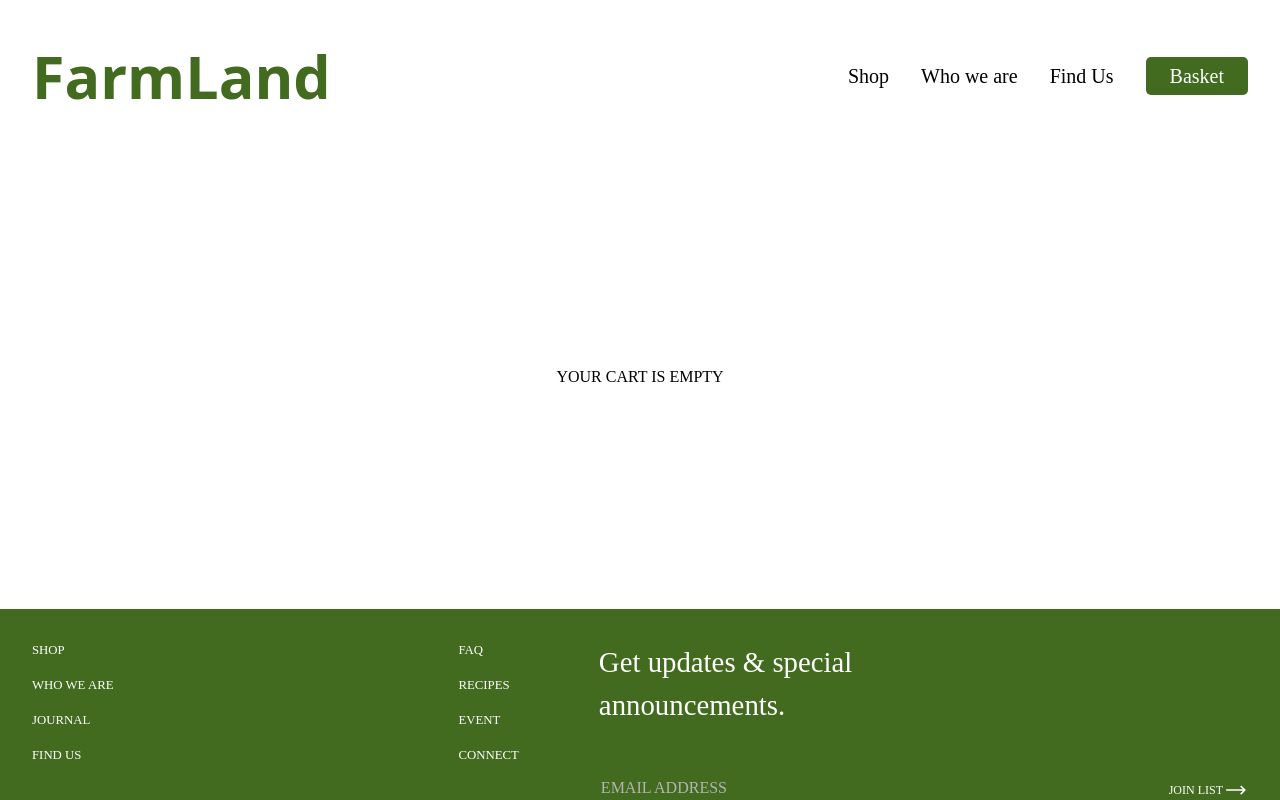
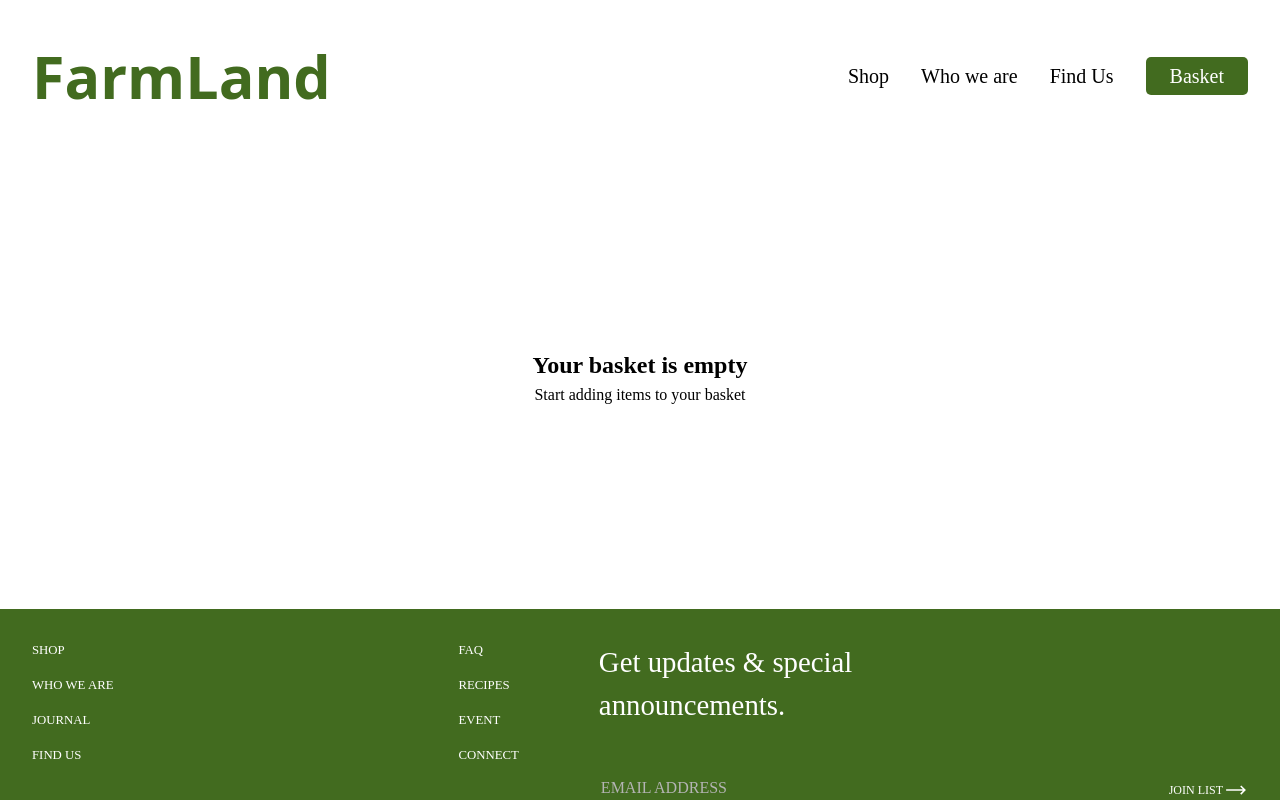
Before and after one commit to Ayoroq/farmLand, a React (Vite) app: page /basket in a window 1280 px wide. Shown: the top 800 px of the page. Built offline with nearby package versions, Linux system fonts and the light colour scheme; a web font is replaced by a local one.

Commit message:
Improved the structure of the basket page

```diff
--- a/src/pages/Basket/Basket.jsx
+++ b/src/pages/Basket/Basket.jsx
@@ -1,45 +1,38 @@
 import styles from "./Basket.module.css";
-import {useContext} from "react";
-import {BasketContext} from "../../context/BasketContext.jsx";
+import { useContext } from "react";
+import { BasketContext } from "../../context/BasketContext.jsx";
 
 export default function Basket() {
   const basket = useContext(BasketContext);
   const totalItems = basket.getTotalItems();
   return (
-    !totalItems && (
-      <main className={styles.basketMain}>
+    <main className={styles.basketMain}>
+      {!totalItems && (
         <div className={styles.basketEmpty}>
-            YOUR CART IS EMPTY
+          <h2>Your basket is empty</h2>
+          <p>Start adding items to your basket</p>
         </div>
-      </main>
-    )
-    ||
-    (
-      <main className={styles.basketMain}>
+      )}
+      {totalItems > 0 && (
         <div className={styles.basketContainer}>
           <div className={styles.basketItems}>
-            {basket.basket.map((item) => (
-              <div className={styles.basketItem} key={item.id}>
-                <div className={styles.basketItemImgContainer}>
-                  <img src={item.image} alt={item.name} className={styles.basketItemImg} />
-                </div>
-                <div className={styles.basketItemDetailsContainer}>
+            {basket.basket.map((item, index) => (
+              <div className={styles.basketItem} key={index}>
+                <img src={item.image} alt={item.name} />
+                <div className={styles.basketItemDetails}>
                   <h3>{item.name}</h3>
-                  <p>
-                    ${item.price} / <span>{item.unit}</span>
-                  </p>
+                  <p>${item.price} / <span>{item.unit}</span></p>
+                  <div className={styles.basketItemQuantity}>
+                    <button onClick={() => basket.removeFromBasket(item)}>-</button>
+                    <p>{item.quantity}</p>
+                    <button onClick={() => basket.addToBasket(item)}>+</button>
+                  </div>
                 </div>
               </div>
             ))}
           </div>
-          <div className={styles.basketSummary}>
-            <h3>Summary</h3>
-            <p>Total Items: {totalItems}</p>
-            <p>Total Price: ${basket.basket.reduce((acc, item) => acc + item.price, 0)}</p>
-            <button>Checkout</button>
-          </div>
         </div>
-      </main>
-    )
+      )}
+    </main>
   );
 }
--- a/src/pages/Basket/Basket.module.css
+++ b/src/pages/Basket/Basket.module.css
@@ -1,11 +1,14 @@
-.basketMain{
-    flex: 1;
-    padding:0 2rem;
+.basketMain {
+  display: flex;
+  flex-direction: column;
+  flex: 1;
+  min-height: 50vh;
 }
 
-.basketEmpty{
-    height: 50vh;
-    display: flex;
-    align-items: center;
-    justify-content: center;
+.basketEmpty {
+  flex: 1;
+  display: flex;
+  flex-direction: column;
+  align-items: center;
+  justify-content: center;
 }
```
